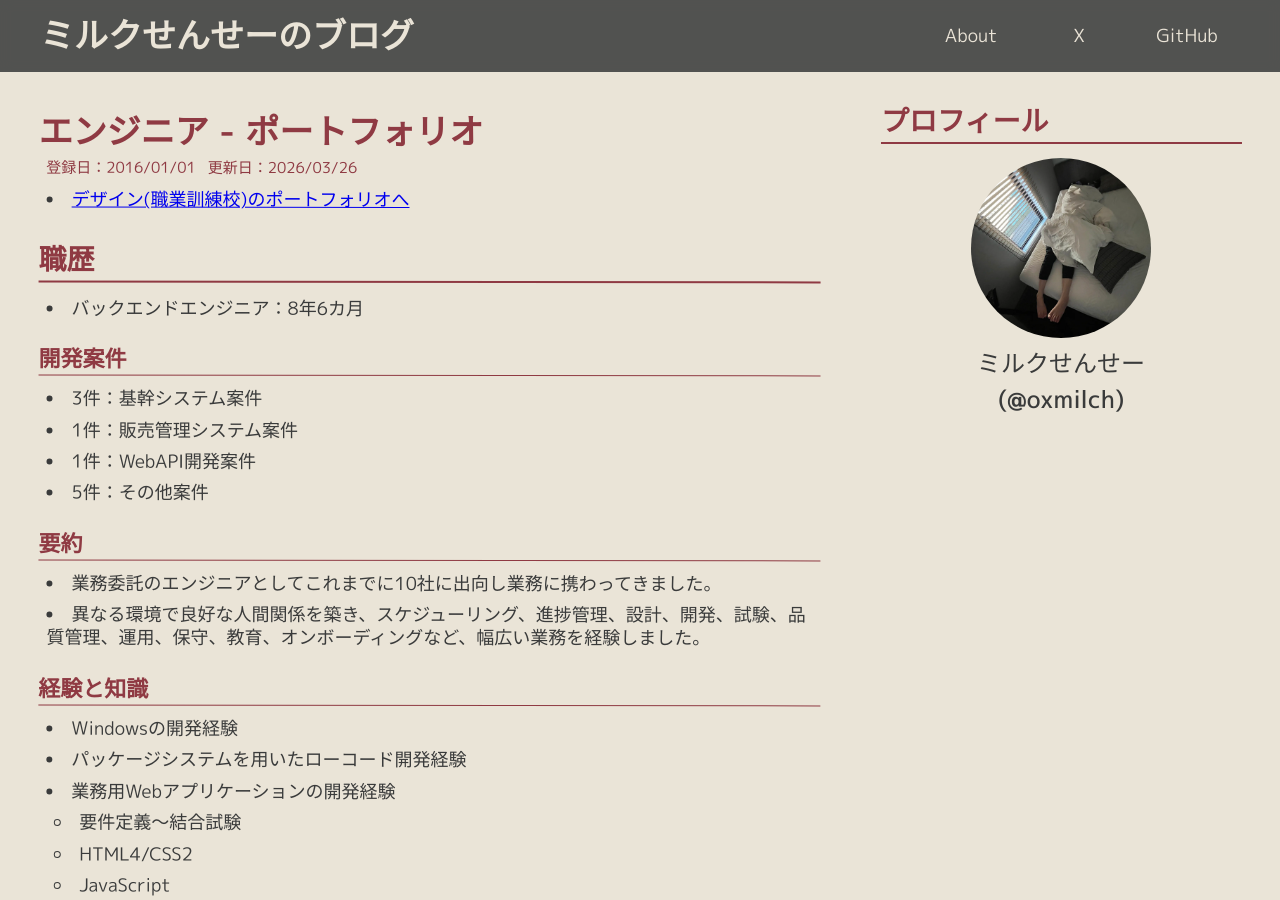
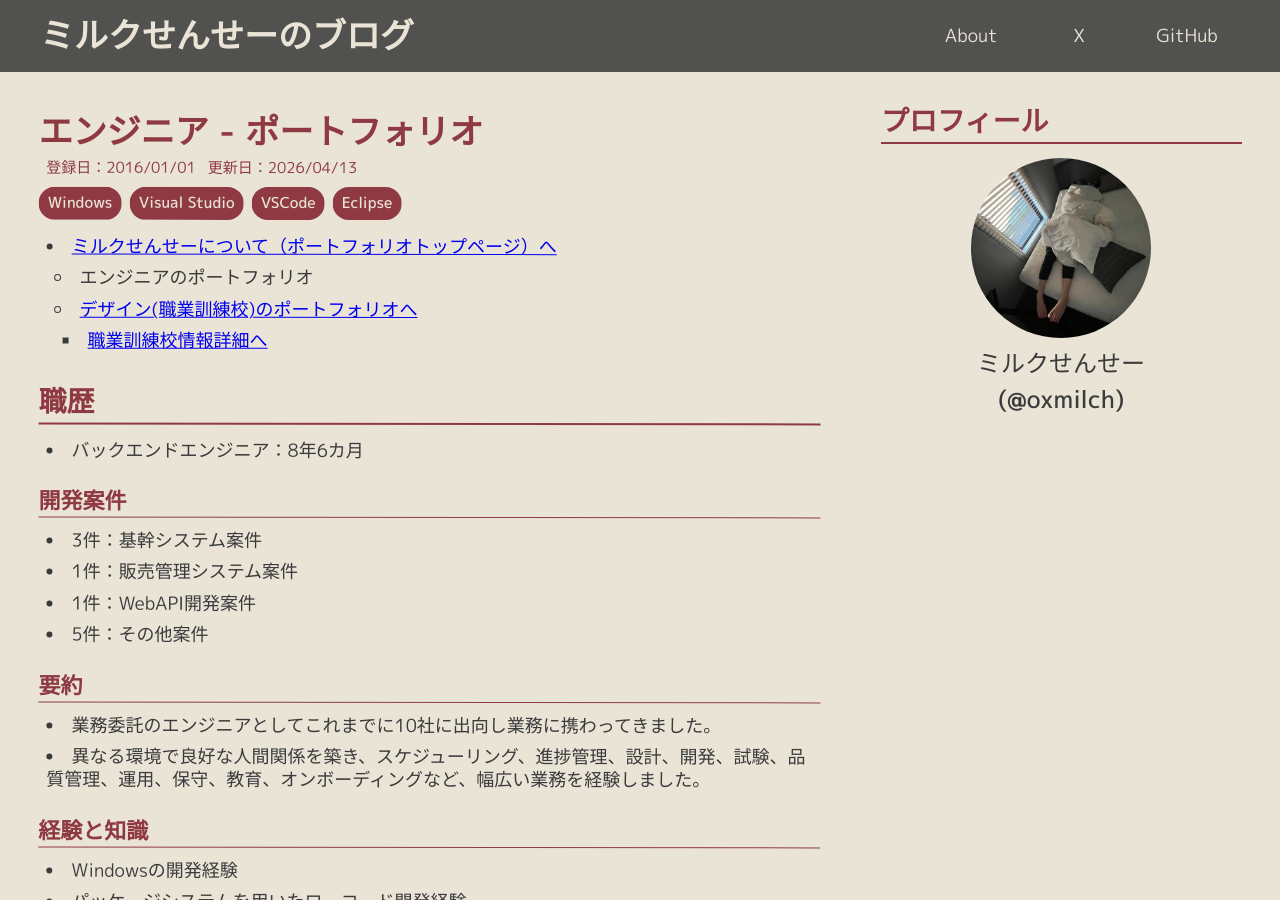
Before and after one commit to Oxmilch/blog, a Jekyll site: the page built from portfolio/work-engineer.md, in a window 1280 px wide and 900 px high. Built offline with Jekyll 4.4.1, drawn with Linux system fonts in a browser that asks for light colours; some web fonts are replaced.

Commit message:
draft:ポートフォリオページにパンくずリストを作成

```diff
--- a/portfolio/work-engineer.md
+++ b/portfolio/work-engineer.md
@@ -3,13 +3,21 @@ sitemap: false
 layout: page
 title: "エンジニア - ポートフォリオ"
 description: "エンジニア - ポートフォリオ"
+tags: [Windows, Visual Studio, VSCode, Eclipse]
 date: 2016-01-01
-update: 2026-03-26
+update: 2026-04-13
 is-post-list: false
 ---
 <div class="no-print">
   <ul>
-    <li><a href="/blog/portfolio/vacational-school-2025-design.html">デザイン(職業訓練校)のポートフォリオへ</a></li>
+    <li><a href="/blog/about.html">ミルクせんせーについて（ポートフォリオトップページ）へ</a></li>
+    <ul>
+      <li>エンジニアのポートフォリオ</li>
+      <li><a href="/blog/portfolio/vacational-school-2025-design.html">デザイン(職業訓練校)のポートフォリオへ</a></li>
+      <ul>
+        <li><a href="/blog/portfolio/vacational-school-2025-detail.html">職業訓練校情報詳細へ</a></li>
+      </ul>
+    </ul>
   </ul>
 </div>
 
```
Also changed, not shown: portfolio/vacational-school-2025-design.md (+8 -2 lines), portfolio/vacational-school-2025-detail.md (+6 -2 lines).
